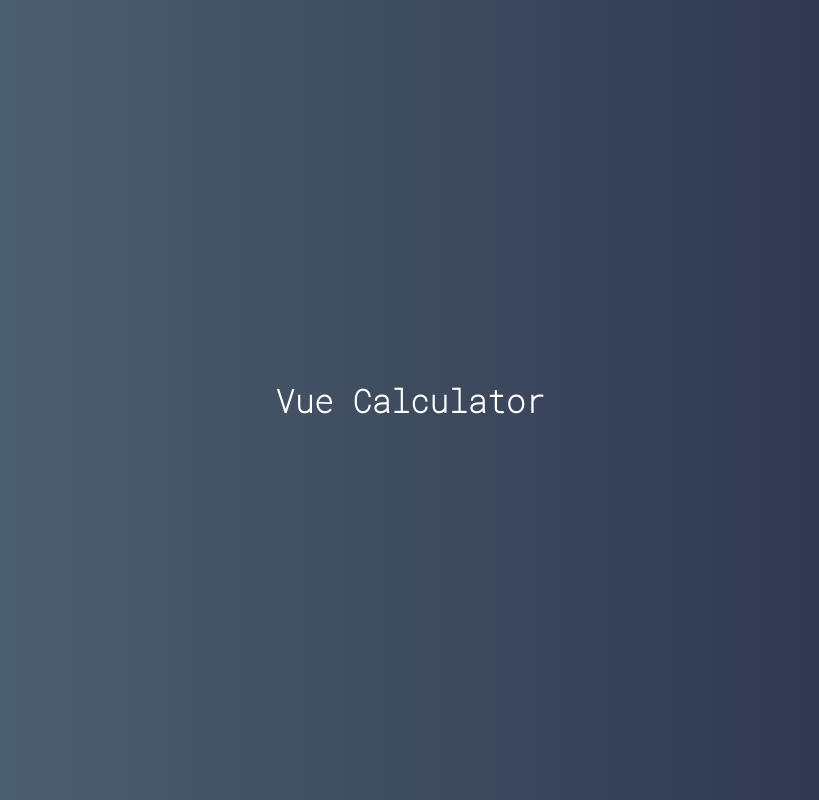
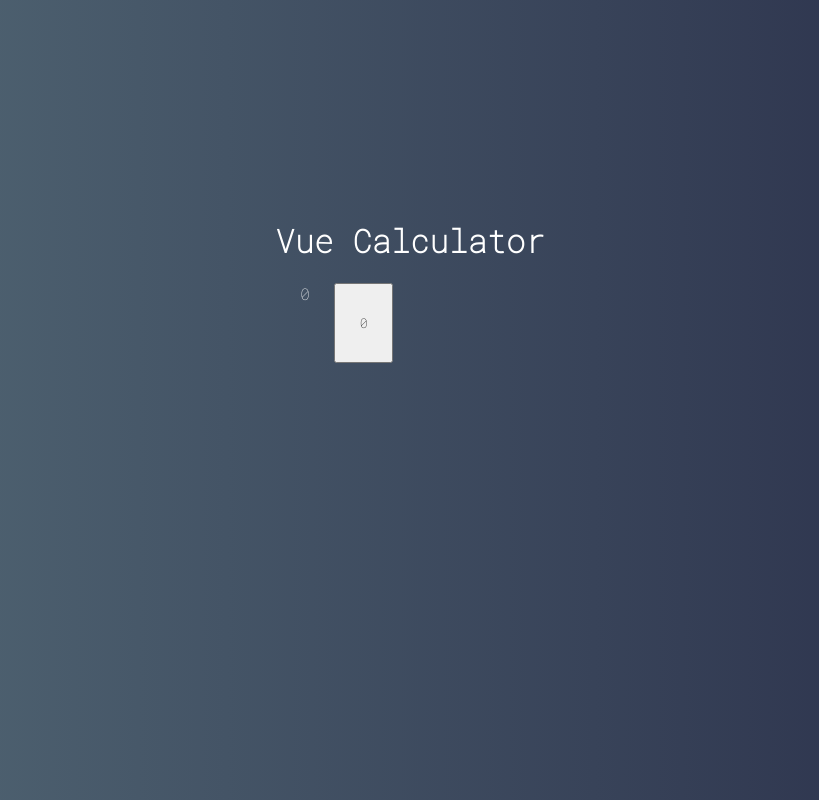
Before and after one commit to brenomachadodomonte/vue_calculator, a Vue app: page / in a window 1280 px wide. Shown: the whole page, without its empty margins (230-1049 px from the left). Built offline with nearby package versions, Linux system fonts and the light colour scheme.

Commit message:
Creating Calculator Component

```diff
--- a/src/App.vue
+++ b/src/App.vue
@@ -1,12 +1,14 @@
 <template>
   <div id="calc">
     <h1>Vue Calculator</h1>
+    <Calculator />
   </div>
 </template>
 
 <script>
+import Calculator from "@/components/Calculator";
 export default {
-
+  components: { Calculator }
 }
 </script>
 
--- /dev/null
+++ b/src/components/Calculator.vue
@@ -0,0 +1,28 @@
+<template>
+  <div class="calculator">
+    <Display/>
+    <Button/>
+  </div>
+</template>
+
+<script>
+import Display from "@/components/Display";
+import Button from "@/components/Button";
+
+export default {
+  components: { Button, Display }
+}
+</script>
+
+<style>
+  .calculator {
+    height: 320px;
+    width: 235px;
+    border-radius: 5px;
+    overflow: hidden;
+
+    display: grid;
+    grid-template-columns: repeat(4, 25%);
+    grid-template-rows: 1fr 48px 48px 48px 48px 48px;
+  }
+</style>
```
